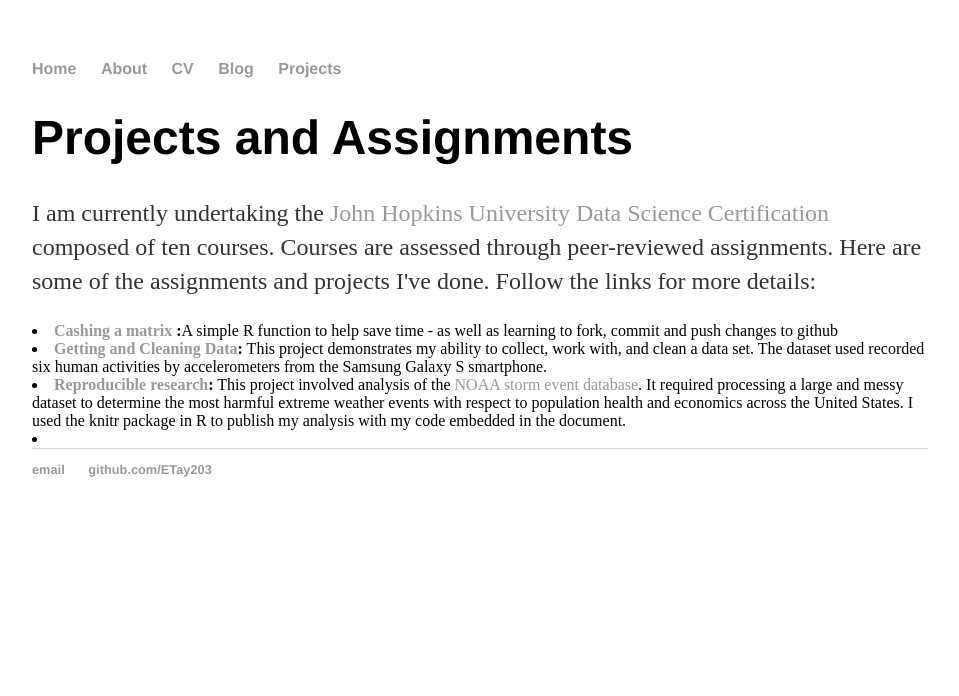
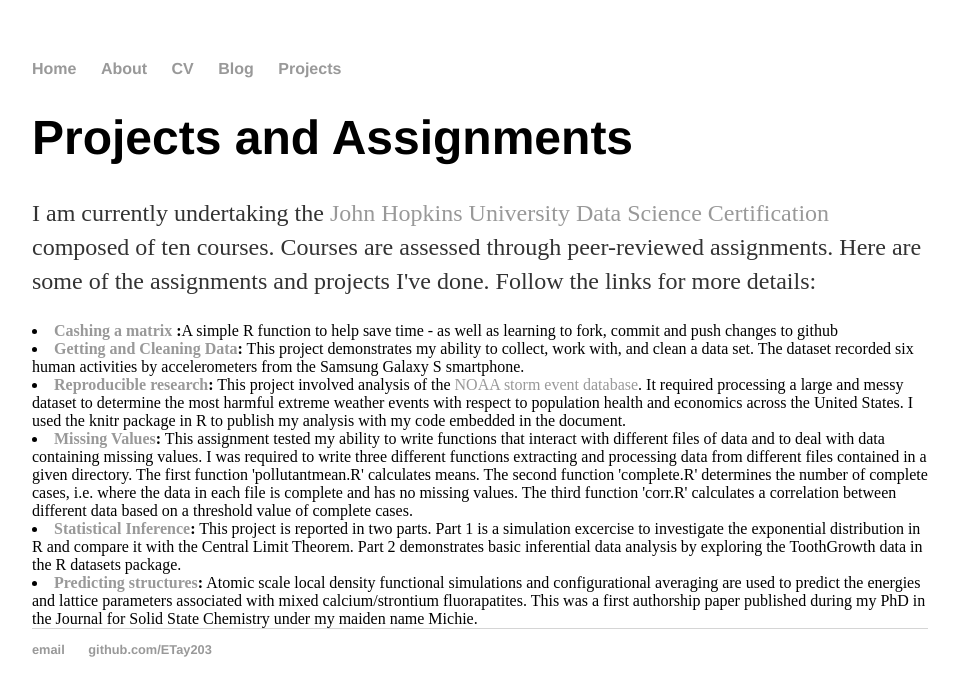
Before and after one commit to ETay203/ETay203.github.io, a Jekyll site: the page built from projects/index.html, in a window 1280 px wide. Shown: the top 696 px of the page, without its empty margins (160-1119 px from the left). Built offline with Jekyll 4.4.1, drawn with Linux system fonts in a browser that asks for light colours.

Commit message:
adding projects

```diff
--- a/projects/index.html
+++ b/projects/index.html
@@ -8,10 +8,21 @@
 	Here are some of the assignments and projects I've done.  Follow the links for more details: </p>
 
 	<li><strong><a href= "https://github.com/ETay203/ProgrammingAssignment2">Cashing a matrix </a>:</strong>A simple R function to help save time -  as well as learning to fork, commit and push changes to github</li>
-	<li><strong><a href="https://github.com/ETay203/GettingData_Project"> Getting and Cleaning Data</a>:</strong> This project demonstrates my ability to collect, work with, and clean a data set. The dataset used recorded six human activities by accelerometers from the Samsung Galaxy S smartphone.</li>
+	<li><strong><a href="https://github.com/ETay203/GettingData_Project"> Getting and Cleaning Data</a>:</strong> This project demonstrates my ability to collect, work with, and clean a data set. The dataset recorded six human activities by accelerometers from the Samsung Galaxy S smartphone.</li>
         <li><strong><a href="http://rpubs.com/ETay203/226655">Reproducible research</a>:</strong>  This project involved analysis of the <a href="https://www.ncdc.noaa.gov/stormevents/">NOAA storm event database</a>.  It required processing a large and messy dataset to determine the most harmful extreme weather events with respect to population health and economics across the United States.  I used the knitr package in R to publish my analysis with my code embedded in the document.  </li>
-	<li></li>
+	<li><strong><a href="https://github.com/ETay203/Programming-Assignment-1">Missing Values</a>:</strong> This assignment tested my ability to write functions that interact with different files of data and to deal with data containing missing values. I was required to write three different functions extracting and processing data from different files contained in a given directory. The first function 'pollutantmean.R' calculates means. The second function 'complete.R' determines the number of complete cases, i.e. where the data in each file is complete and has no missing values. The third function 'corr.R' calculates a correlation between different data based on a threshold value of complete cases.</li>
+	<li><strong><a href="https://github.com/ETay203/Statistical-Inference-Project">Statistical Inference</a>:</strong> This project is reported in two parts. Part 1 is a simulation excercise to investigate the exponential distribution in R and compare it with the Central Limit Theorem. Part 2 demonstrates basic inferential data analysis by exploring the ToothGrowth data in the R datasets package.</li>
 
-	<strong>
+	<li><strong><a href="https://www.sciencedirect.com/science/article/pii/S0022459608004805?via%3Dihub">Predicting structures</a>:</strong> Atomic scale local density functional simulations and configurational averaging are used to predict the energies and lattice parameters associated with mixed calcium/strontium fluorapatites.  This was a first authorship paper published during my PhD in the Journal for Solid State Chemistry under my maiden name Michie. </li>
+
+
+
+
+
+
+
+
+
+
 
 </div><!-- /.blurb -->
```
